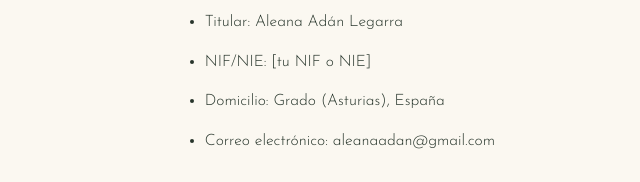
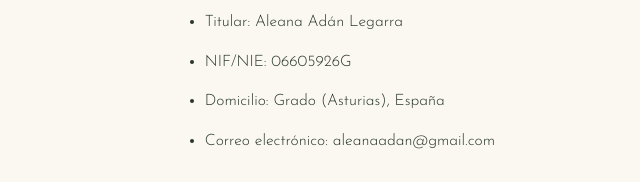
Before and after one commit to aleanaadan/home, a plain HTML site: page aviso-legal.html in a window 1280 px wide. Shown: the part 452-634 px from the top of the page, 154-794 px from the left. Drawn offline with Linux system fonts and the light colour scheme; a web font is replaced by a local one.

Commit message:
Update NIF/NIE in legal notice

```diff
--- a/aviso-legal.html
+++ b/aviso-legal.html
@@ -18,7 +18,7 @@ footer .lg a{color:#cfd9cb;margin:0 8px;font-size:.78rem;letter-spacing:.08em}fo
 <header><a class="logo" href="index.html">Aleana Adán Legarra</a><nav><a href="index.html#escritora">La escritora</a><a href="cuaderno.html">Cuaderno</a><a href="index.html#libros">Libros</a><a href="agenda.html">Agenda 2027</a><a href="index.html#persona">La persona</a><a href="index.html#fotografa">La fotógrafa</a><a href="index.html#contacto">Contacto</a></nav></header>
 <main class="txt"><p class="warn"><strong>Borrador.</strong> Rellena los datos entre [corchetes] y haz que un gestor o abogado lo revise antes de publicarlo. Borra este aviso al terminar.</p><h1>Aviso legal</h1>
 <h2>1. Titular del sitio web</h2><p>En cumplimiento de la Ley 34/2002, de Servicios de la Sociedad de la Información y de Comercio Electrónico (LSSI-CE), se informa de que este sitio web, aleanaadanlegarra.com, pertenece a:</p>
-<ul><li>Titular: Aleana Adán Legarra</li><li>NIF/NIE: [tu NIF o NIE]<!-- Sustituye [tu NIF o NIE] por tu número, abriendo este archivo con el Bloc de notas. No lo compartas con nadie más. --></li><li>Domicilio: Grado (Asturias), España</li><li>Correo electrónico: aleanaadan@gmail.com</li></ul>
+<ul><li>Titular: Aleana Adán Legarra</li><li>NIF/NIE: 06605926G<!-- Sustituye [tu NIF o NIE] por tu número, abriendo este archivo con el Bloc de notas. No lo compartas con nadie más. --></li><li>Domicilio: Grado (Asturias), España</li><li>Correo electrónico: aleanaadan@gmail.com</li></ul>
 <h2>2. Objeto y condiciones de uso</h2><p>Esta web presenta la obra literaria y fotográfica de la titular y ofrece información sobre sus libros y proyectos. Acceder a ella supone aceptar este aviso legal. La persona usuaria se compromete a hacer un uso adecuado del sitio y a no emplearlo para fines ilícitos.</p>
 <h2>3. Propiedad intelectual</h2><p>Los textos, poemas, relatos, fotografías, imágenes, diseño y demás contenidos de este sitio son obra de Aleana Adán Legarra, o se usan con autorización, y están protegidos por la normativa de propiedad intelectual (Real Decreto Legislativo 1/1996). Queda prohibida su reproducción, distribución, comunicación pública o transformación sin autorización expresa de la titular, salvo en los casos permitidos por la ley, como la cita breve con indicación de autoría y fuente.</p>
 <h2>4. Enlaces a terceros</h2><p>Este sitio contiene enlaces a páginas externas (por ejemplo Substack, Instagram, Goodreads o tiendas donde se vende el libro). La titular no controla ni se responsabiliza de sus contenidos, políticas o prácticas de privacidad.</p>
```
